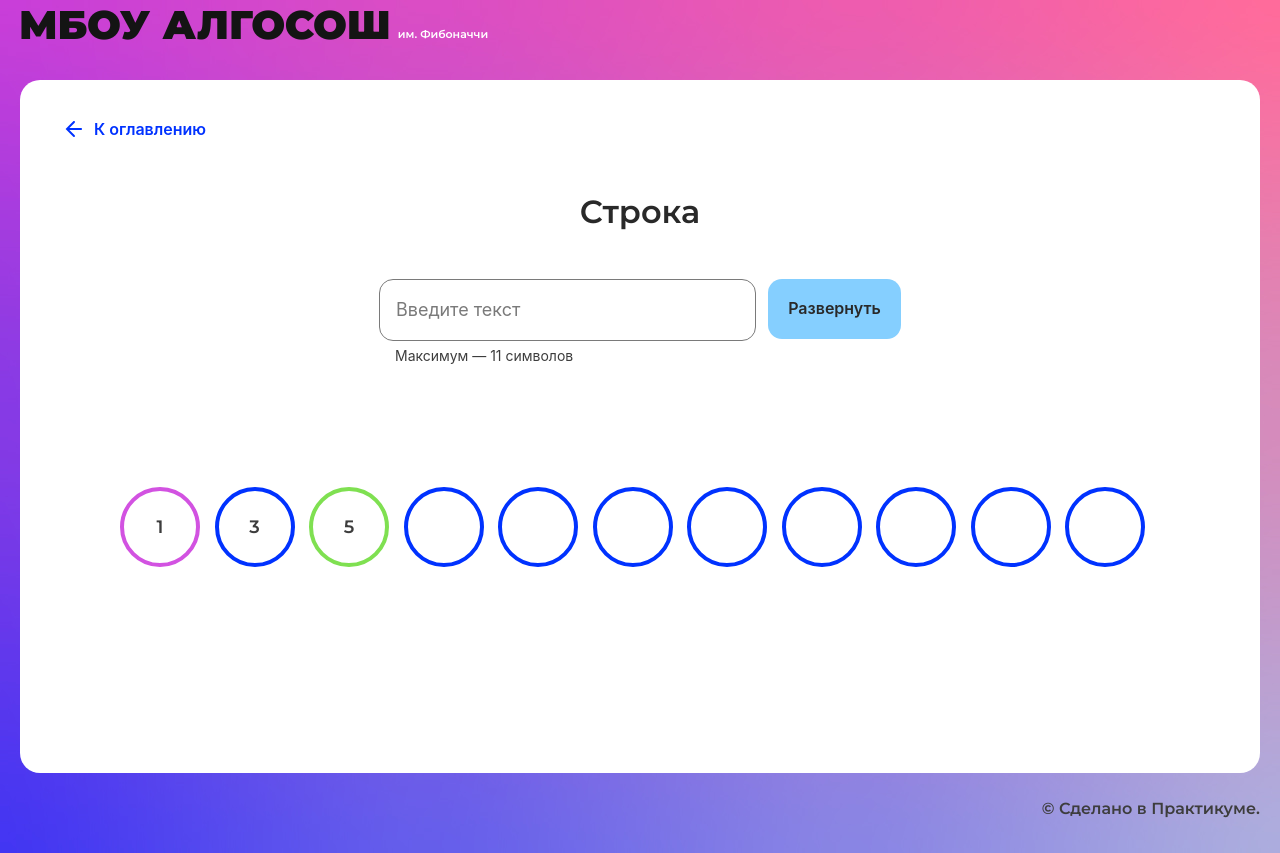
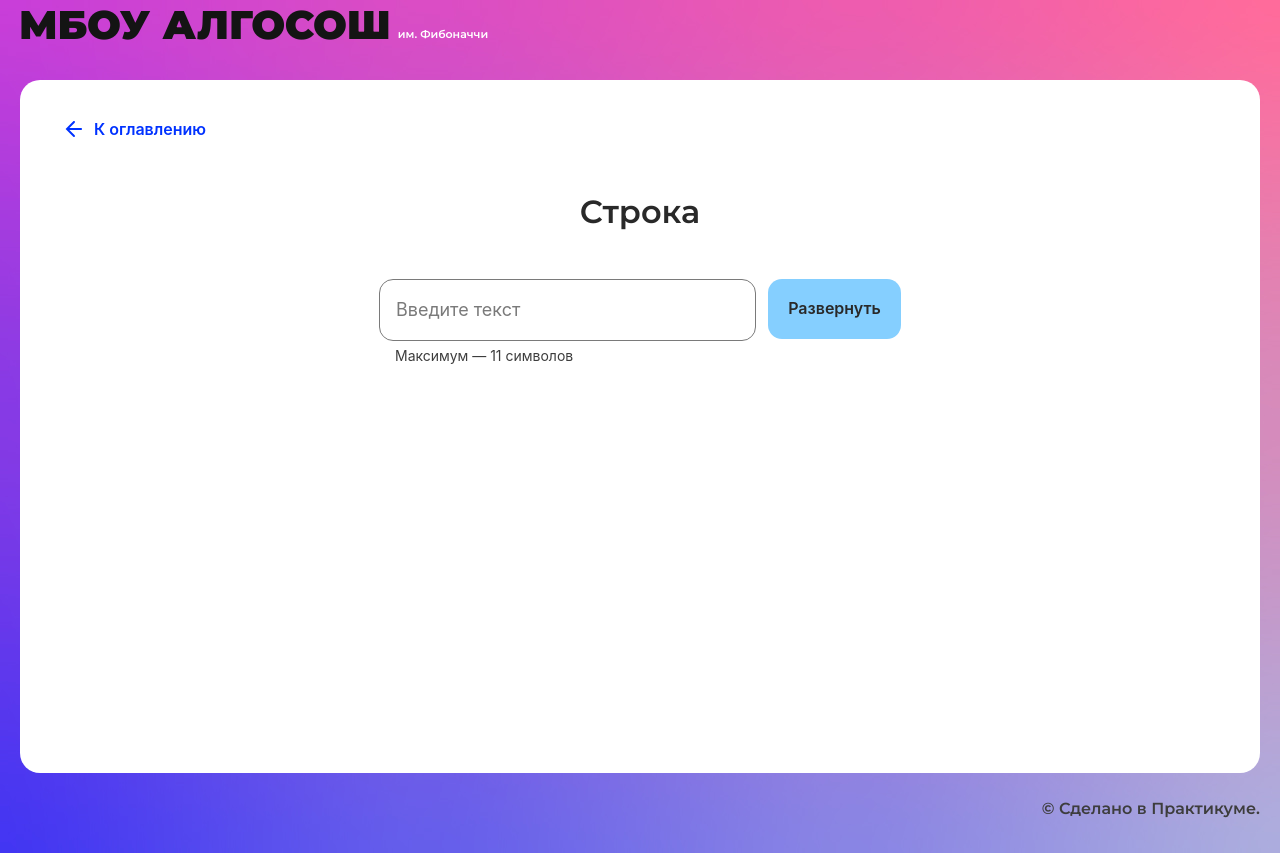
Before and after one commit to Lakatosska/algososh, a React (Create React App) app: page /recursion in a window 1280 px wide. Built offline with nearby package versions, Linux system fonts and the light colour scheme.

Commit message:
added String component

```diff
--- a/src/components/string/string.module.css
+++ b/src/components/string/string.module.css
@@ -1,4 +1,4 @@
-.main {
+.form {
   margin: 0 auto;
   display: grid;
   grid-template-columns: 377px 133px;
@@ -8,8 +8,7 @@
 
 .circles {
   width: 1040px;
-  display: grid;
-  grid-template-columns: repeat(11, 1fr);
+  display: flex;
+  justify-content: center;
   margin: 120px auto 0;
-
 }
--- a/src/components/string/string.tsx
+++ b/src/components/string/string.tsx
@@ -1,4 +1,4 @@
-import React from "react";
+import React, { useCallback, useState } from "react";
 import { SolutionLayout } from "../ui/solution-layout/solution-layout";
 import { Input } from "../ui/input/input";
 import { Button } from "../ui/button/button";
@@ -6,39 +6,87 @@ import styles from "./string.module.css";
 import { Circle } from "../ui/circle/circle";
 import { ElementStates } from "../../types/element-states";
 
+
+interface LetterProps {
+  symbol: string,
+  state?: ElementStates
+}
+
 export const StringComponent: React.FC = () => {
+
+  const [inputValue, setInputValue] = useState('')
+
+  const [showValue, setShowValue] = useState<LetterProps[]>([])
+
+  const onButtonClick = useCallback(() => {
+
+    let inputs = inputValue.split('').map(item=>
+      {
+        return {
+          symbol: item,
+          state: ElementStates.Default
+        }
+      }
+    )
+
+    setShowValue(inputs)
+    let i = 0
+
+    let x = setInterval(() => {
+
+      let arr = [...inputs]
+
+      arr[i] = {
+        symbol: inputs[inputs.length - 1 - i].symbol,
+        state: ElementStates.Changing
+      }
+      arr[arr.length - 1 - i] = {
+        symbol: inputs[i].symbol,
+        state: ElementStates.Changing
+      }
+
+      i = i + 1
+      if (i > arr.length/2) {
+        clearInterval(x)
+      }
+
+      setShowValue(arr)
+
+    }, 1000)
+
+  }, [inputValue])
+
+
   return (
     <SolutionLayout title="Строка">
-      <section className={styles.main}>
+      <section className={styles.form}>
+
         <Input
           maxLength={11}
           isLimitText
+          extraClass = "10"
+          onChange = {(e) => setInputValue(e.currentTarget.value)}
         />
-        <Button
-          text='Развернуть'/>
+        <Button onClick={onButtonClick}
+          text='Развернуть'
+        />
+
       </section>
 
       <section className={styles.circles}>
-        <Circle
-          letter='1'
-          state = {ElementStates.Changing}
-        />
-        <Circle
-          letter='3'
-        />
-        <Circle
-          letter='5'
-          state = {ElementStates.Modified}
-        />
-        <Circle />
-        <Circle />
-        <Circle />
-        <Circle />
-        <Circle />
-        <Circle />
-        <Circle />
-        <Circle />
+      {
+        showValue.map((item, index) => {
+          return (
+            <Circle
+              letter={item.symbol}
+              state={item.state}
+              key={index}
+            />
+          )
+        })
+      }
+
       </section>
     </SolutionLayout>
-  );
-};
+  )
+}
```
